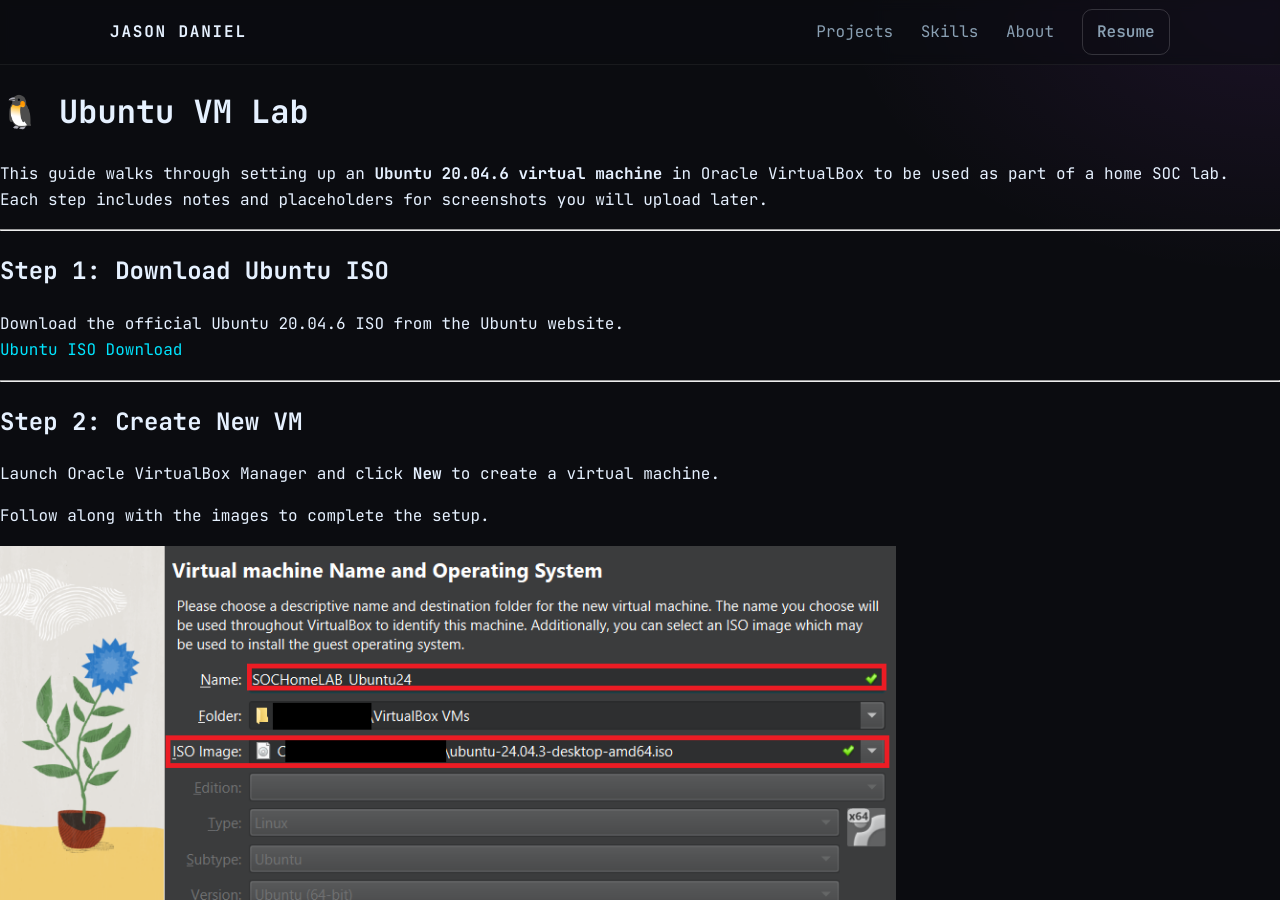
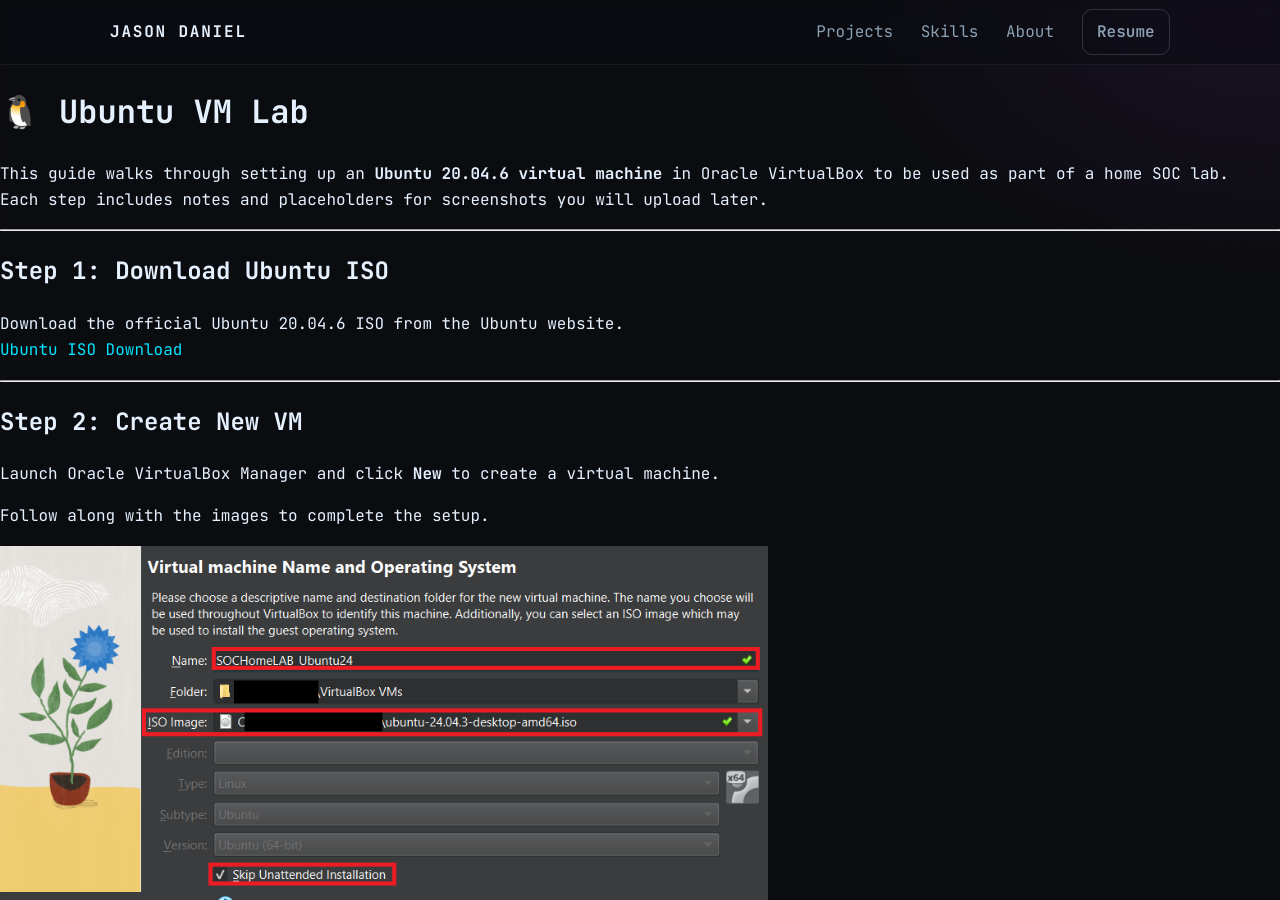
Before and after one commit to cscdanielj/cscdanielj.github.io, a Jekyll site: the page built from projects/ubuntu-lab.md, in a window 1280 px wide and 900 px high. Built offline with Jekyll 4.4.1, drawn with Linux system fonts in a browser that asks for light colours.

Commit message:
Update ubuntu-lab.md

```diff
--- a/projects/ubuntu-lab.md
+++ b/projects/ubuntu-lab.md
@@ -22,11 +22,11 @@
 
 Follow along with the images to complete the setup.
 
-<img src="screenshots/ubuntu/settings1.png" alt="VM Setup Step 1" width="70%">
+<img src="screenshots/ubuntu/settings1.png" alt="VM Setup Step 1" width="60%">
 
-<img src="screenshots/ubuntu/settings2.png" alt="VM Setup Step 2" width="70%">
+<img src="screenshots/ubuntu/settings2.png" alt="VM Setup Step 2" width="60%">
 
-<img src="screenshots/ubuntu/settings3.png" alt="VM Setup Step 3" width="70%">
+<img src="screenshots/ubuntu/settings3.png" alt="VM Setup Step 3" width="60%">
 
 - After setup is complete, click "Finish"
 
```
